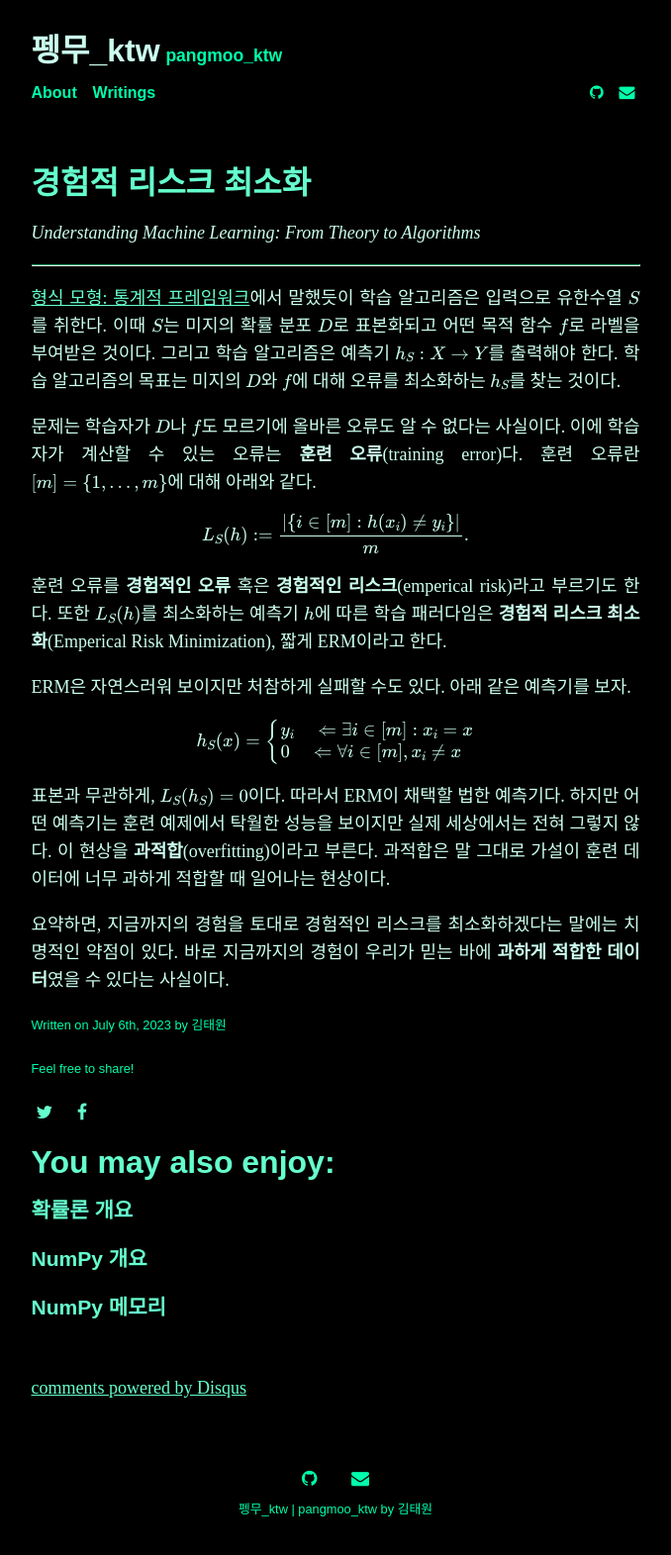
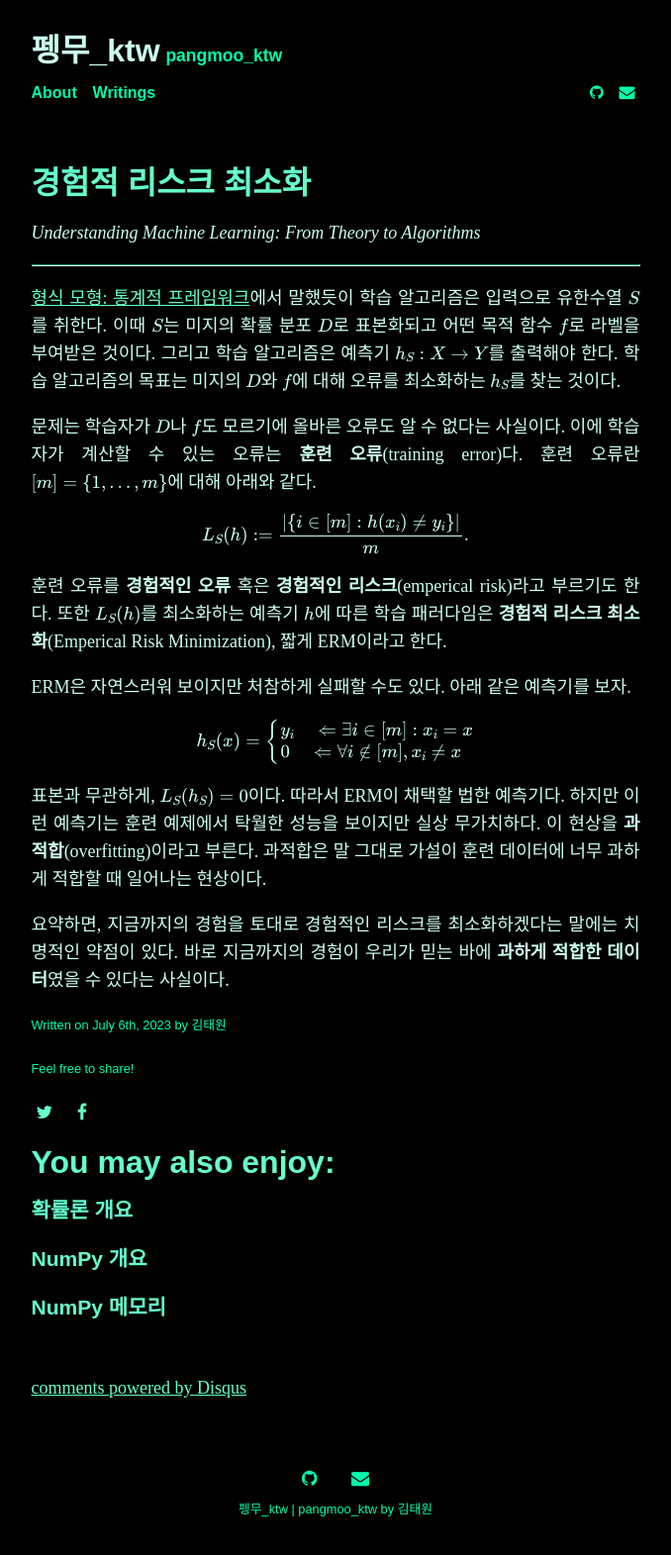
Before and after one commit to pangmoo-KTW/pangmoo-KTW, a Jekyll site: the page built from _posts/2023-07-06-uml004.md, in a window 1280 px wide. Shown: the whole page at 99% size, without its empty margins (301-979 px from the left). Built offline with Jekyll 4.4.1, drawn with Linux system fonts in a browser that asks for light colours; some web fonts are replaced; comment, search, counter and statistics services are not loaded.

```diff
--- a/_posts/2023-07-06-uml004.md
+++ b/_posts/2023-07-06-uml004.md
@@ -30,12 +30,12 @@ ERM은 자연스러워 보이지만 처참하게 실패할 수도 있다.
 아래 같은 예측기를 보자.
 
 $$
-h_S(x)=\begin{cases}y_i\quad\Leftarrow\exists i\in[m]:x_i=x \\ 0\quad\Leftarrow\forall i\in[m],x_i\neq x\end{cases}
+h_S(x)=\begin{cases}y_i\quad\Leftarrow\exists i\in[m]:x_i=x \\ 0\quad\Leftarrow\forall i\notin[m],x_i\neq x\end{cases}
 $$
 
 표본과 무관하게, $L_S(h_S)=0$이다.
 따라서 ERM이 채택할 법한 예측기다.
-하지만 어떤 예측기는 훈련 예제에서 탁월한 성능을 보이지만 실제 세상에서는 전혀 그렇지 않다.
+하지만 이런 예측기는 훈련 예제에서 탁월한 성능을 보이지만 실상 무가치하다.
 이 현상을 **과적합**(overfitting)이라고 부른다.
 과적합은 말 그대로 가설이 훈련 데이터에 너무 과하게 적합할 때 일어나는 현상이다.
 
```
Also changed, not shown: _posts/2023-07-05-uml003.md (+2 -2 lines).
